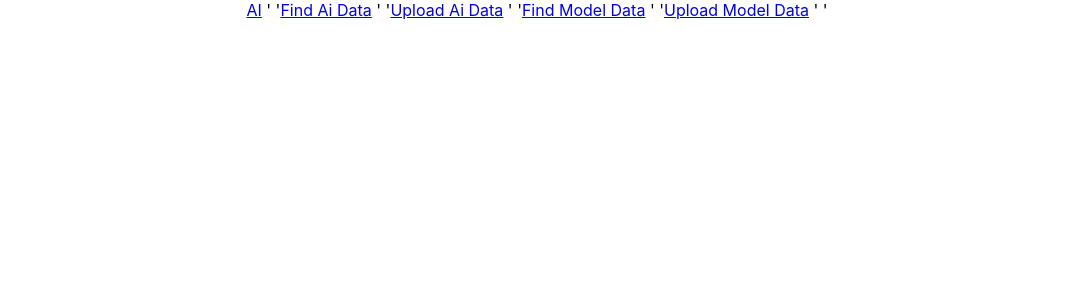
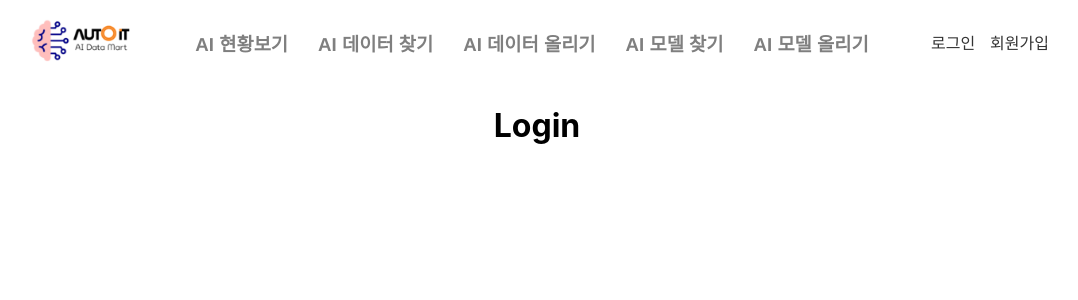
Before and after one commit to BaekInJu/AI-Data_Mart, a React (Create React App) app: page /login in a window 1280 px wide. Shown: the top 300 px of the page, without its empty margins (103-1181 px from the left). Built offline with nearby package versions, Linux system fonts and the light colour scheme.

Commit message:
nagivation design

```diff
--- a/src/App.css
+++ b/src/App.css
@@ -37,3 +37,56 @@
     transform: rotate(360deg);
   }
 }
+
+.navigation {
+  display: flex;
+  justify-content: center;
+  padding: 10px 0;
+}
+
+.navi-inner-wrapper {
+  display: flex;
+  align-items: center;
+  width: 80%;
+  max-width: 1200px;
+}
+
+.logo {
+  margin-right: auto;
+}
+
+.logo img {
+  height: 50px;
+}
+
+.menu {
+  display: flex;
+  justify-content: center;
+  flex-grow: 1;
+}
+
+.menu a {
+  margin: 0 15px;
+  text-decoration: none;
+  color: rgb(127, 127, 127);
+}
+
+.menu a:hover {
+  color: rgb(245, 130, 30);
+}
+
+.menu h3 {
+  font-weight: 900;
+  font-family: 'Franklin Gothic Medium', 'Arial Narrow', Arial, sans-serif;
+}
+
+.registration {
+  display: flex;
+  justify-content: flex-end;
+}
+
+.registration a {
+  margin-left: 15px;
+  text-decoration: none;
+  color: #333;
+}
--- a/src/App.js
+++ b/src/App.js
@@ -1,16 +1,11 @@
-import logo from "./logo.svg";
 import "./App.css";
-import { Link } from "react-router-dom";
+import Navigation from "./pages/Nivigation";
 import Router from "./Router";
 
 function App() {
   return (
     <div className="App">
-      <Link to="/ai">AI</Link> ' '
-      <Link to="/findAiData">Find Ai Data</Link> ' '
-      <Link to="/uploadAiData">Upload Ai Data</Link> ' '
-      <Link to="/findModelData">Find Model Data</Link> ' '
-      <Link to="/uploadModelData">Upload Model Data</Link> ' '
+      <Navigation />
       <Router />
     </div>
   );
--- a/src/Router.js
+++ b/src/Router.js
@@ -5,6 +5,8 @@ import FindAiData from "./pages/FindAiData";
 import FindModelData from "./pages/FindModelData";
 import UploadAiData from "./pages/UploadAiData";
 import UploadModelData from "./pages/UploadModelData";
+import Login from "./pages/Login";
+import Signup from "./pages/Signup";
 
 const Router = () => {
   return (
@@ -15,6 +17,8 @@ const Router = () => {
         <Route path="/uploadAiData" element={<UploadAiData />} />         {/* AI올리기 페이지 */}
         <Route path="/findModelData" element={<FindModelData />} />       {/* Model찾기 페이지 */}
         <Route path="/uploadModelData" element={<UploadModelData />} />   {/* Model올리기 페이지 */}
+        <Route path="/login" element={<Login />} />                       {/* Login 페이지 */}
+        <Route path="/signup" element={<Signup />} />                     {/* 회원가입 페이지 */}
       </Routes>
     </div>
   );
--- /dev/null
+++ b/src/pages/Login.js
@@ -0,0 +1,11 @@
+import React from "react";
+
+const Login = () => {
+    return(
+        <div>
+            <h1>Login</h1>
+        </div>
+    )
+}
+
+export default Login;
--- /dev/null
+++ b/src/pages/Nivigation.js
@@ -0,0 +1,28 @@
+import React from "react";
+import { Link } from "react-router-dom";
+import logo from "../assets/image/logo.png"
+
+const Navigation = () => {
+    return(
+        <div className="navigation">
+            <div className="navi-inner-wrapper">
+                <div className="logo">
+                    <img src={logo} alt=""/>
+                </div>
+                <div className="menu">
+                    <Link to="/ai"><h3>AI 현황보기</h3></Link>
+                    <Link to="/findAiData"><h3>AI 데이터 찾기</h3></Link>
+                    <Link to="/uploadAiData"><h3>AI 데이터 올리기</h3></Link>
+                    <Link to="/findModelData"><h3>AI 모델 찾기</h3></Link>
+                    <Link to="/uploadModelData"><h3>AI 모델 올리기</h3></Link>
+                </div>
+                <div className="registration">
+                    <Link to="/login">로그인</Link>
+                    <Link to="/signup">회원가입</Link>
+                </div>
+            </div>
+        </div>
+    )
+}
+
+export default Navigation;
--- /dev/null
+++ b/src/pages/Signup.js
@@ -0,0 +1,11 @@
+import React from "react";
+
+const Signup = () => {
+    return(
+        <div>
+            <h1>Signup</h1>
+        </div>
+    )
+}
+
+export default Signup;
```
Also changed, not shown: src/assets/image/logo.png (added).
